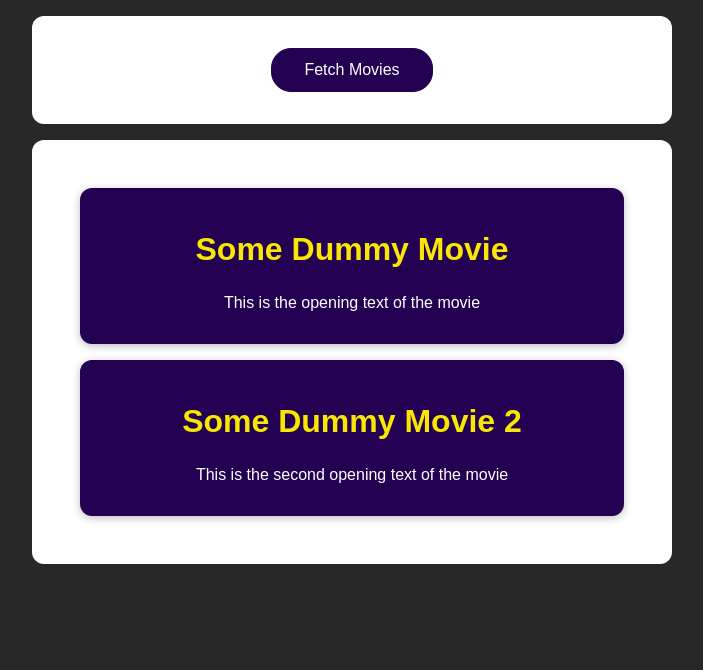
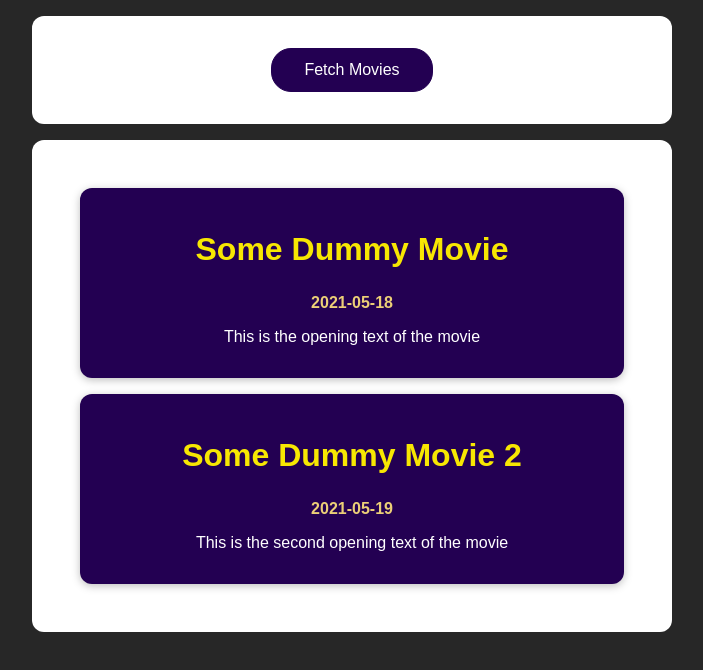
Before and after one commit to ak1484/Http_request_udemyP5, a React (Create React App) app: page / in a window 1280 px wide. Shown: the top 670 px of the page, without its empty margins (288-991 px from the left). Built offline with nearby package versions, Linux system fonts and the light colour scheme.

Commit message:
correct the code

```diff
--- a/src/components/MoviesList.js
+++ b/src/components/MoviesList.js
@@ -10,7 +10,7 @@ const MovieList = (props) => {
         <Movie
           key={movie.id}
           title={movie.title}
-          releaseDate={movie.release}
+          releaseDate={movie.releaseDate}
           openingText={movie.openingText}
         />
       ))}
```
